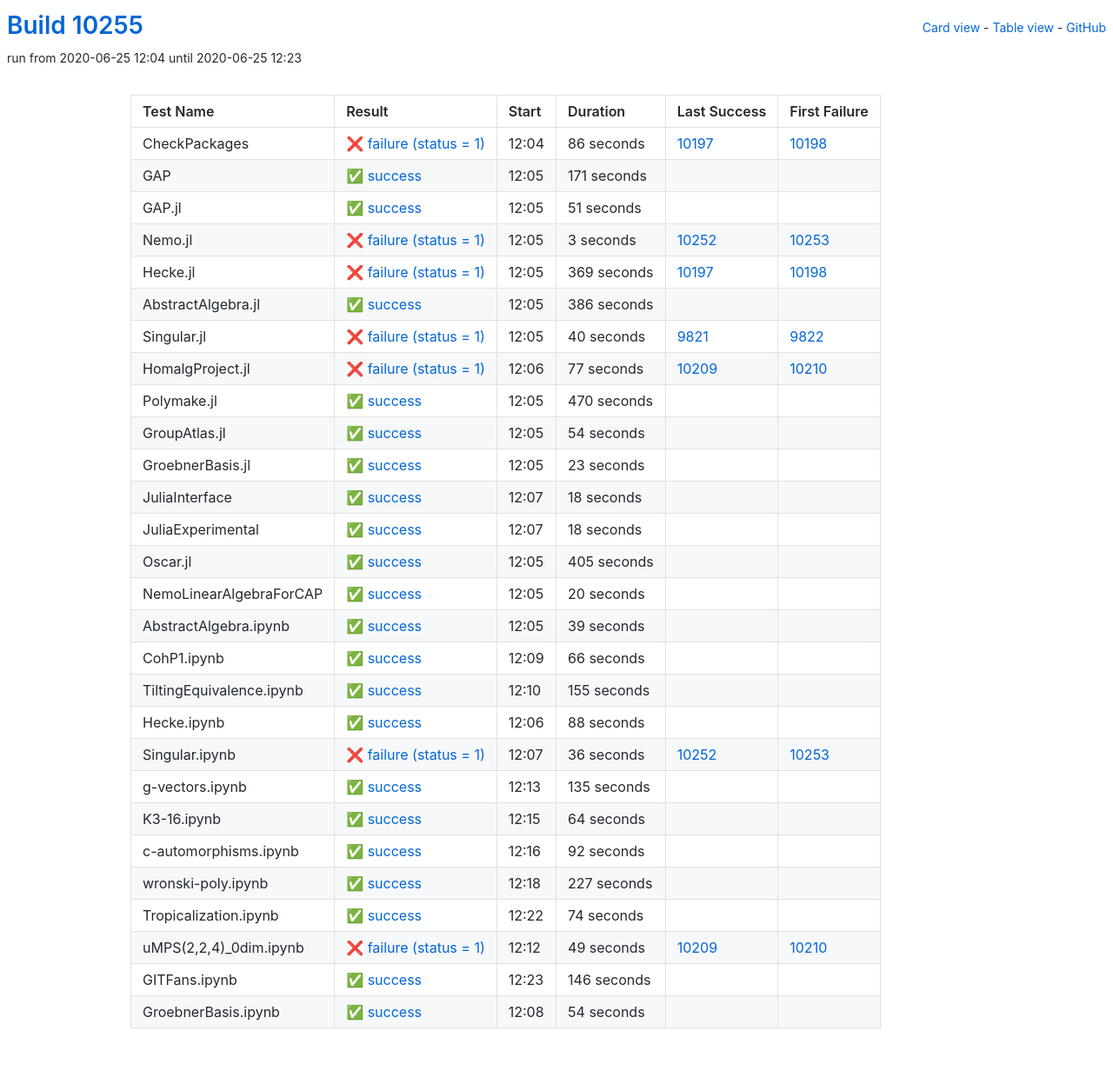
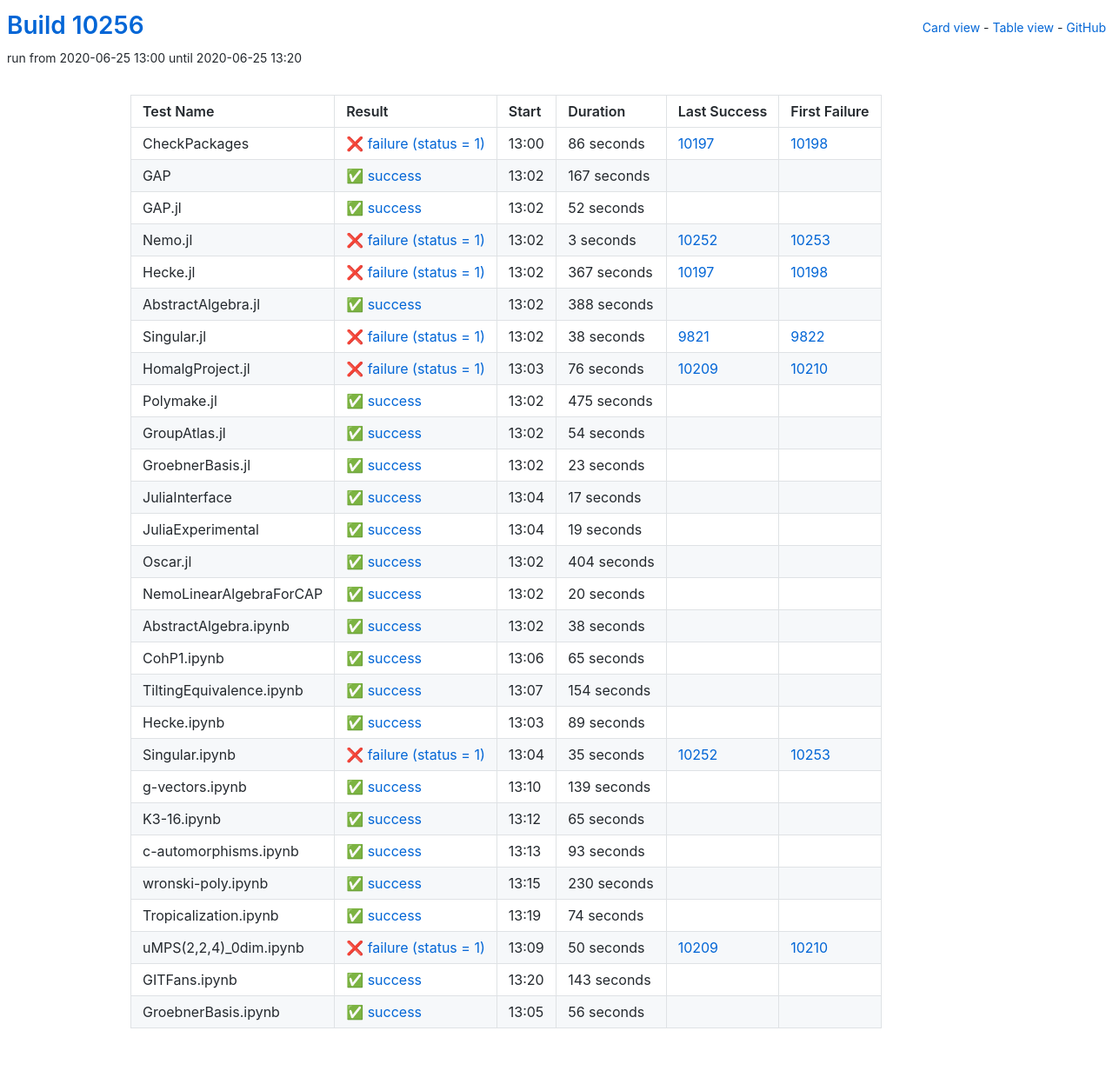
Before and after one commit to oscar-system/oscar-ci-status, a Jekyll site: the page built from table.html, in a window 1280 px wide. Shown: the whole page at 87% size. Built offline with Jekyll 4.4.1, drawn with Linux system fonts in a browser that asks for light colours.

Commit message:
Build #10256

```diff
--- a/_data/ci.yml
+++ b/_data/ci.yml
@@ -1,6 +1,6 @@
 ---
-build: 10255
-build_url: https://oscarci.mathematik.uni-kl.de/job/oscar/10255/
+build: 10256
+build_url: https://oscarci.mathematik.uni-kl.de/job/oscar/10256/
 job: oscar
 organization: oscar-system
 repo: oscar-ci-status
@@ -8,8 +8,8 @@ repourl: https://github.com/oscar-system/oscar-ci-status
 tests:
 - name: CheckPackages
   id: checkpackages
-  log: https://oscarci.mathematik.uni-kl.de/job/oscar/10255/artifact/logs/build-10255/CheckPackages.log
-  start: 2020-06-25 12:04
+  log: https://oscarci.mathematik.uni-kl.de/job/oscar/10256/artifact/logs/build-10256/CheckPackages.log
+  start: 2020-06-25 13:00
   success: false
   exitcode: 1
   status: failure
@@ -20,32 +20,32 @@ tests:
   first_failure_url: https://oscarci.mathematik.uni-kl.de/job/oscar/10198/
 - name: GAP
   id: gap
-  log: https://oscarci.mathematik.uni-kl.de/job/oscar/10255/artifact/logs/build-10255/GAP.log
-  start: 2020-06-25 12:05
+  log: https://oscarci.mathematik.uni-kl.de/job/oscar/10256/artifact/logs/build-10256/GAP.log
+  start: 2020-06-25 13:02
   success: true
   exitcode: 0
   status: success
-  duration: 171
+  duration: 167
   last_success: false
   last_success_url:
   first_failure: false
   first_failure_url:
 - name: GAP.jl
   id: gap-jl
-  log: https://oscarci.mathematik.uni-kl.de/job/oscar/10255/artifact/logs/build-10255/GAP.jl.log
-  start: 2020-06-25 12:05
+  log: https://oscarci.mathematik.uni-kl.de/job/oscar/10256/artifact/logs/build-10256/GAP.jl.log
+  start: 2020-06-25 13:02
   success: true
   exitcode: 0
   status: success
-  duration: 51
+  duration: 52
   last_success: false
   last_success_url:
   first_failure: false
   first_failure_url:
 - name: Nemo.jl
   id: nemo-jl
-  log: https://oscarci.mathematik.uni-kl.de/job/oscar/10255/artifact/logs/build-10255/Nemo.jl.log
-  start: 2020-06-25 12:05
+  log: https://oscarci.mathematik.uni-kl.de/job/oscar/10256/artifact/logs/build-10256/Nemo.jl.log
+  start: 2020-06-25 13:02
   success: false
   exitcode: 1
   status: failure
@@ -56,68 +56,68 @@ tests:
   first_failure_url: https://oscarci.mathematik.uni-kl.de/job/oscar/10253/
 - name: Hecke.jl
   id: hecke-jl
-  log: https://oscarci.mathematik.uni-kl.de/job/oscar/10255/artifact/logs/build-10255/Hecke.jl.log
-  start: 2020-06-25 12:05
+  log: https://oscarci.mathematik.uni-kl.de/job/oscar/10256/artifact/logs/build-10256/Hecke.jl.log
+  start: 2020-06-25 13:02
   success: false
   exitcode: 1
   status: failure
-  duration: 369
+  duration: 367
   last_success: 10197
   last_success_url: https://oscarci.mathematik.uni-kl.de/job/oscar/10197/
   first_failure: 10198
   first_failure_url: https://oscarci.mathematik.uni-kl.de/job/oscar/10198/
 - name: AbstractAlgebra.jl
   id: abstractalgebra-jl
-  log: https://oscarci.mathematik.uni-kl.de/job/oscar/10255/artifact/logs/build-10255/AbstractAlgebra.jl.log
-  start: 2020-06-25 12:05
+  log: https://oscarci.mathematik.uni-kl.de/job/oscar/10256/artifact/logs/build-10256/AbstractAlgebra.jl.log
+  start: 2020-06-25 13:02
   success: true
   exitcode: 0
   status: success
-  duration: 386
+  duration: 388
   last_success: false
   last_success_url:
   first_failure: false
   first_failure_url:
 - name: Singular.jl
   id: singular-jl
-  log: https://oscarci.mathematik.uni-kl.de/job/oscar/10255/artifact/logs/build-10255/Singular.jl.log
-  start: 2020-06-25 12:05
+  log: https://oscarci.mathematik.uni-kl.de/job/oscar/10256/artifact/logs/build-10256/Singular.jl.log
+  start: 2020-06-25 13:02
   success: false
   exitcode: 1
   status: failure
-  duration: 40
+  duration: 38
   last_success: 9821
   last_success_url: https://oscarci.mathematik.uni-kl.de/job/oscar/9821/
   first_failure: 9822
   first_failure_url: https://oscarci.mathematik.uni-kl.de/job/oscar/9822/
 - name: HomalgProject.jl
   id: homalgproject-jl
-  log: https://oscarci.mathematik.uni-kl.de/job/oscar/10255/artifact/logs/build-10255/HomalgProject.jl.log
-  start: 2020-06-25 12:06
+  log: https://oscarci.mathematik.uni-kl.de/job/oscar/10256/artifact/logs/build-10256/HomalgProject.jl.log
+  start: 2020-06-25 13:03
   success: false
   exitcode: 1
   status: failure
-  duration: 77
+  duration: 76
   last_success: 10209
   last_success_url: https://oscarci.mathematik.uni-kl.de/job/oscar/10209/
   first_failure: 10210
   first_failure_url: https://oscarci.mathematik.uni-kl.de/job/oscar/10210/
 - name: Polymake.jl
   id: polymake-jl
-  log: https://oscarci.mathematik.uni-kl.de/job/oscar/10255/artifact/logs/build-10255/Polymake.jl.log
-  start: 2020-06-25 12:05
+  log: https://oscarci.mathematik.uni-kl.de/job/oscar/10256/artifact/logs/build-10256/Polymake.jl.log
+  start: 2020-06-25 13:02
   success: true
   exitcode: 0
   status: success
-  duration: 470
+  duration: 475
   last_success: false
   last_success_url:
   first_failure: false
   first_failure_url:
 - name: GroupAtlas.jl
   id: groupatlas-jl
-  log: https://oscarci.mathematik.uni-kl.de/job/oscar/10255/artifact/logs/build-10255/GroupAtlas.jl.log
-  start: 2020-06-25 12:05
+  log: https://oscarci.mathematik.uni-kl.de/job/oscar/10256/artifact/logs/build-10256/GroupAtlas.jl.log
+  start: 2020-06-25 13:02
   success: true
   exitcode: 0
   status: success
@@ -128,8 +128,8 @@ tests:
   first_failure_url:
 - name: GroebnerBasis.jl
   id: groebnerbasis-jl
-  log: https://oscarci.mathematik.uni-kl.de/job/oscar/10255/artifact/logs/build-10255/GroebnerBasis.jl.log
-  start: 2020-06-25 12:05
+  log: https://oscarci.mathematik.uni-kl.de/job/oscar/10256/artifact/logs/build-10256/GroebnerBasis.jl.log
+  start: 2020-06-25 13:02
   success: true
   exitcode: 0
   status: success
@@ -140,44 +140,44 @@ tests:
   first_failure_url:
 - name: JuliaInterface
   id: juliainterface
-  log: https://oscarci.mathematik.uni-kl.de/job/oscar/10255/artifact/logs/build-10255/JuliaInterface.log
-  start: 2020-06-25 12:07
+  log: https://oscarci.mathematik.uni-kl.de/job/oscar/10256/artifact/logs/build-10256/JuliaInterface.log
+  start: 2020-06-25 13:04
   success: true
   exitcode: 0
   status: success
-  duration: 18
+  duration: 17
   last_success: false
   last_success_url:
   first_failure: false
   first_failure_url:
 - name: JuliaExperimental
   id: juliaexperimental
-  log: https://oscarci.mathematik.uni-kl.de/job/oscar/10255/artifact/logs/build-10255/JuliaExperimental.log
-  start: 2020-06-25 12:07
+  log: https://oscarci.mathematik.uni-kl.de/job/oscar/10256/artifact/logs/build-10256/JuliaExperimental.log
+  start: 2020-06-25 13:04
   success: true
   exitcode: 0
   status: success
-  duration: 18
+  duration: 19
   last_success: false
   last_success_url:
   first_failure: false
   first_failure_url:
 - name: Oscar.jl
   id: oscar-jl
-  log: https://oscarci.mathematik.uni-kl.de/job/oscar/10255/artifact/logs/build-10255/Oscar.jl.log
-  start: 2020-06-25 12:05
+  log: https://oscarci.mathematik.uni-kl.de/job/oscar/10256/artifact/logs/build-10256/Oscar.jl.log
+  start: 2020-06-25 13:02
   success: true
   exitcode: 0
   status: success
-  duration: 405
+  duration: 404
   last_success: false
   last_success_url:
   first_failure: false
   first_failure_url:
 - name: NemoLinearAlgebraForCAP
   id: nemolinearalgebraforcap
-  log: https://oscarci.mathematik.uni-kl.de/job/oscar/10255/artifact/logs/build-10255/NemoLinearAlgebraForCAP.log
-  start: 2020-06-25 12:05
+  log: https://oscarci.mathematik.uni-kl.de/job/oscar/10256/artifact/logs/build-10256/NemoLinearAlgebraForCAP.log
+  start: 2020-06-25 13:02
   success: true
   exitcode: 0
   status: success
@@ -188,116 +188,116 @@ tests:
   first_failure_url:
 - name: AbstractAlgebra.ipynb
   id: abstractalgebra-ipynb
-  log: https://oscarci.mathematik.uni-kl.de/job/oscar/10255/artifact/logs/build-10255/AbstractAlgebra.ipynb.log
-  start: 2020-06-25 12:05
+  log: https://oscarci.mathematik.uni-kl.de/job/oscar/10256/artifact/logs/build-10256/AbstractAlgebra.ipynb.log
+  start: 2020-06-25 13:02
   success: true
   exitcode: 0
   status: success
-  duration: 39
+  duration: 38
   last_success: false
   last_success_url:
   first_failure: false
   first_failure_url:
 - name: CohP1.ipynb
   id: cohp1-ipynb
-  log: https://oscarci.mathematik.uni-kl.de/job/oscar/10255/artifact/logs/build-10255/CohP1.ipynb.log
-  start: 2020-06-25 12:09
+  log: https://oscarci.mathematik.uni-kl.de/job/oscar/10256/artifact/logs/build-10256/CohP1.ipynb.log
+  start: 2020-06-25 13:06
   success: true
   exitcode: 0
   status: success
-  duration: 66
+  duration: 65
   last_success: false
   last_success_url:
   first_failure: false
   first_failure_url:
 - name: TiltingEquivalence.ipynb
   id: tiltingequivalence-ipynb
-  log: https://oscarci.mathematik.uni-kl.de/job/oscar/10255/artifact/logs/build-10255/TiltingEquivalence.ipynb.log
-  start: 2020-06-25 12:10
+  log: https://oscarci.mathematik.uni-kl.de/job/oscar/10256/artifact/logs/build-10256/TiltingEquivalence.ipynb.log
+  start: 2020-06-25 13:07
   success: true
   exitcode: 0
   status: success
-  duration: 155
+  duration: 154
   last_success: false
   last_success_url:
   first_failure: false
   first_failure_url:
 - name: Hecke.ipynb
   id: hecke-ipynb
-  log: https://oscarci.mathematik.uni-kl.de/job/oscar/10255/artifact/logs/build-10255/Hecke.ipynb.log
-  start: 2020-06-25 12:06
+  log: https://oscarci.mathematik.uni-kl.de/job/oscar/10256/artifact/logs/build-10256/Hecke.ipynb.log
+  start: 2020-06-25 13:03
   success: true
   exitcode: 0
   status: success
-  duration: 88
+  duration: 89
   last_success: false
   last_success_url:
   first_failure: false
   first_failure_url:
 - name: Singular.ipynb
   id: singular-ipynb
-  log: https://oscarci.mathematik.uni-kl.de/job/oscar/10255/artifact/logs/build-10255/Singular.ipynb.log
-  start: 2020-06-25 12:07
+  log: https://oscarci.mathematik.uni-kl.de/job/oscar/10256/artifact/logs/build-10256/Singular.ipynb.log
+  start: 2020-06-25 13:04
   success: false
   exitcode: 1
   status: failure
-  duration: 36
+  duration: 35
   last_success: 10252
   last_success_url: https://oscarci.mathematik.uni-kl.de/job/oscar/10252/
   first_failure: 10253
   first_failure_url: https://oscarci.mathematik.uni-kl.de/job/oscar/10253/
 - name: g-vectors.ipynb
   id: g-vectors-ipynb
-  log: https://oscarci.mathematik.uni-kl.de/job/oscar/10255/artifact/logs/build-10255/g-vectors.ipynb.log
-  start: 2020-06-25 12:13
+  log: https://oscarci.mathematik.uni-kl.de/job/oscar/10256/artifact/logs/build-10256/g-vectors.ipynb.log
+  start: 2020-06-25 13:10
   success: true
   exitcode: 0
   status: success
-  duration: 135
+  duration: 139
   last_success: false
   last_success_url:
   first_failure: false
   first_failure_url:
 - name: K3-16.ipynb
   id: k3-16-ipynb
-  log: https://oscarci.mathematik.uni-kl.de/job/oscar/10255/artifact/logs/build-10255/K3-16.ipynb.log
-  start: 2020-06-25 12:15
+  log: https://oscarci.mathematik.uni-kl.de/job/oscar/10256/artifact/logs/build-10256/K3-16.ipynb.log
+  start: 2020-06-25 13:12
   success: true
   exitcode: 0
   status: success
-  duration: 64
+  duration: 65
   last_success: false
   last_success_url:
   first_failure: false
   first_failure_url:
 - name: c-automorphisms.ipynb
   id: c-automorphisms-ipynb
-  log: https://oscarci.mathematik.uni-kl.de/job/oscar/10255/artifact/logs/build-10255/c-automorphisms.ipynb.log
-  start: 2020-06-25 12:16
+  log: https://oscarci.mathematik.uni-kl.de/job/oscar/10256/artifact/logs/build-10256/c-automorphisms.ipynb.log
+  start: 2020-06-25 13:13
   success: true
   exitcode: 0
   status: success
-  duration: 92
+  duration: 93
   last_success: false
   last_success_url:
   first_failure: false
   first_failure_url:
 - name: wronski-poly.ipynb
   id: wronski-poly-ipynb
-  log: https://oscarci.mathematik.uni-kl.de/job/oscar/10255/artifact/logs/build-10255/wronski-poly.ipynb.log
-  start: 2020-06-25 12:18
+  log: https://oscarci.mathematik.uni-kl.de/job/oscar/10256/artifact/logs/build-10256/wronski-poly.ipynb.log
+  start: 2020-06-25 13:15
   success: true
   exitcode: 0
   status: success
-  duration: 227
+  duration: 230
   last_success: false
   last_success_url:
   first_failure: false
   first_failure_url:
 - name: Tropicalization.ipynb
   id: tropicalization-ipynb
-  log: https://oscarci.mathematik.uni-kl.de/job/oscar/10255/artifact/logs/build-10255/Tropicalization.ipynb.log
-  start: 2020-06-25 12:22
+  log: https://oscarci.mathematik.uni-kl.de/job/oscar/10256/artifact/logs/build-10256/Tropicalization.ipynb.log
+  start: 2020-06-25 13:19
   success: true
   exitcode: 0
   status: success
@@ -308,36 +308,36 @@ tests:
   first_failure_url:
 - name: uMPS(2,2,4)_0dim.ipynb
   id: umps-2-2-4-0dim-ipynb
-  log: https://oscarci.mathematik.uni-kl.de/job/oscar/10255/artifact/logs/build-10255/uMPS-2-2-4-_0dim.ipynb.log
-  start: 2020-06-25 12:12
+  log: https://oscarci.mathematik.uni-kl.de/job/oscar/10256/artifact/logs/build-10256/uMPS-2-2-4-_0dim.ipynb.log
+  start: 2020-06-25 13:09
   success: false
   exitcode: 1
   status: failure
-  duration: 49
+  duration: 50
   last_success: 10209
   last_success_url: https://oscarci.mathematik.uni-kl.de/job/oscar/10209/
   first_failure: 10210
   first_failure_url: https://oscarci.mathematik.uni-kl.de/job/oscar/10210/
 - name: GITFans.ipynb
   id: gitfans-ipynb
-  log: https://oscarci.mathematik.uni-kl.de/job/oscar/10255/artifact/logs/build-10255/GITFans.ipynb.log
-  start: 2020-06-25 12:23
+  log: https://oscarci.mathematik.uni-kl.de/job/oscar/10256/artifact/logs/build-10256/GITFans.ipynb.log
+  start: 2020-06-25 13:20
   success: true
   exitcode: 0
   status: success
-  duration: 146
+  duration: 143
   last_success: false
   last_success_url:
   first_failure: false
   first_failure_url:
 - name: GroebnerBasis.ipynb
   id: groebnerbasis-ipynb
-  log: https://oscarci.mathematik.uni-kl.de/job/oscar/10255/artifact/logs/build-10255/GroebnerBasis.ipynb.log
-  start: 2020-06-25 12:08
+  log: https://oscarci.mathematik.uni-kl.de/job/oscar/10256/artifact/logs/build-10256/GroebnerBasis.ipynb.log
+  start: 2020-06-25 13:05
   success: true
   exitcode: 0
   status: success
-  duration: 54
+  duration: 56
   last_success: false
   last_success_url:
   first_failure: false
```
Also changed, not shown: README.md.
